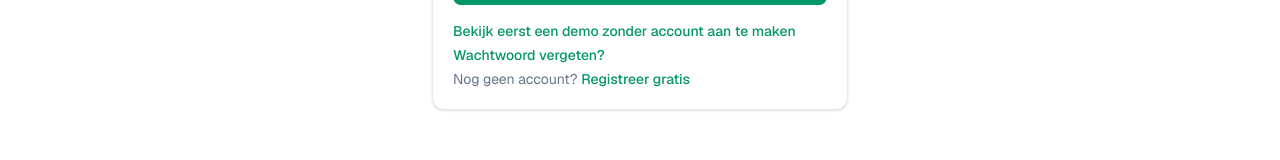
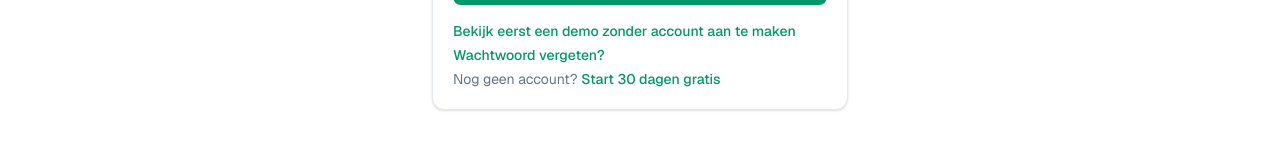
Before and after one commit to maxcrijnen-alt/sportmatch-zzp, a Next.js app: page /login in a window 1280 px wide. Shown: the part 635-795 px from the top of the page. Built offline with nearby package versions, Linux system fonts and the light colour scheme; no server answers.

Commit message:
Clarify demo login handoff

```diff
--- a/src/app/(public)/login/page.tsx
+++ b/src/app/(public)/login/page.tsx
@@ -20,6 +20,11 @@ const demoEmails: Record<string, string> = {
   instructeur: "instructeur@sportmatch.test",
 };
 
+const demoLabels: Record<string, string> = {
+  sportschool: "sportschool-demo",
+  instructeur: "instructeur-demo",
+};
+
 export default async function LoginPage({
   searchParams,
 }: {
@@ -33,18 +38,30 @@ export default async function LoginPage({
 
   const { demo } = await searchParams;
   const defaultDemoEmail = demo ? demoEmails[demo] : undefined;
+  const demoLabel = demo ? demoLabels[demo] : undefined;
 
   return (
     <div className="mx-auto flex w-full max-w-md flex-col px-4 py-16">
       <Card>
         <CardHeader>
-          <CardTitle className="text-xl">Inloggen</CardTitle>
+          <CardTitle className="text-xl">
+            {defaultDemoEmail ? "Demo-login staat klaar" : "Inloggen"}
+          </CardTitle>
           <CardDescription>
-            Welkom terug! Log in met je e-mailadres en wachtwoord.
+            {defaultDemoEmail
+              ? `De ${demoLabel} is al ingevuld. Klik op Log in met demo-account om direct naar het dashboard te gaan.`
+              : "Welkom terug! Log in met je e-mailadres en wachtwoord."}
           </CardDescription>
         </CardHeader>
         <CardContent>
           <LoginForm defaultEmail={defaultDemoEmail} />
+          {defaultDemoEmail ? (
+            <div className="mt-4 rounded-lg border border-primary/30 bg-primary/5 p-3 text-sm leading-6 text-muted-foreground">
+              Bekijk daarna eerst je dashboard en open vervolgens opdrachten,
+              reacties of berichten. Zo zie je de volledige demo-route voordat
+              je een eigen account aanmaakt.
+            </div>
+          ) : null}
           <div className="mt-4 space-y-1 text-sm text-muted-foreground">
             <p>
               <Link
@@ -68,7 +85,7 @@ export default async function LoginPage({
                 className="font-medium text-primary hover:underline"
                 href="/registreren"
               >
-                Registreer gratis
+                Start 30 dagen gratis
               </Link>
             </p>
           </div>
```
